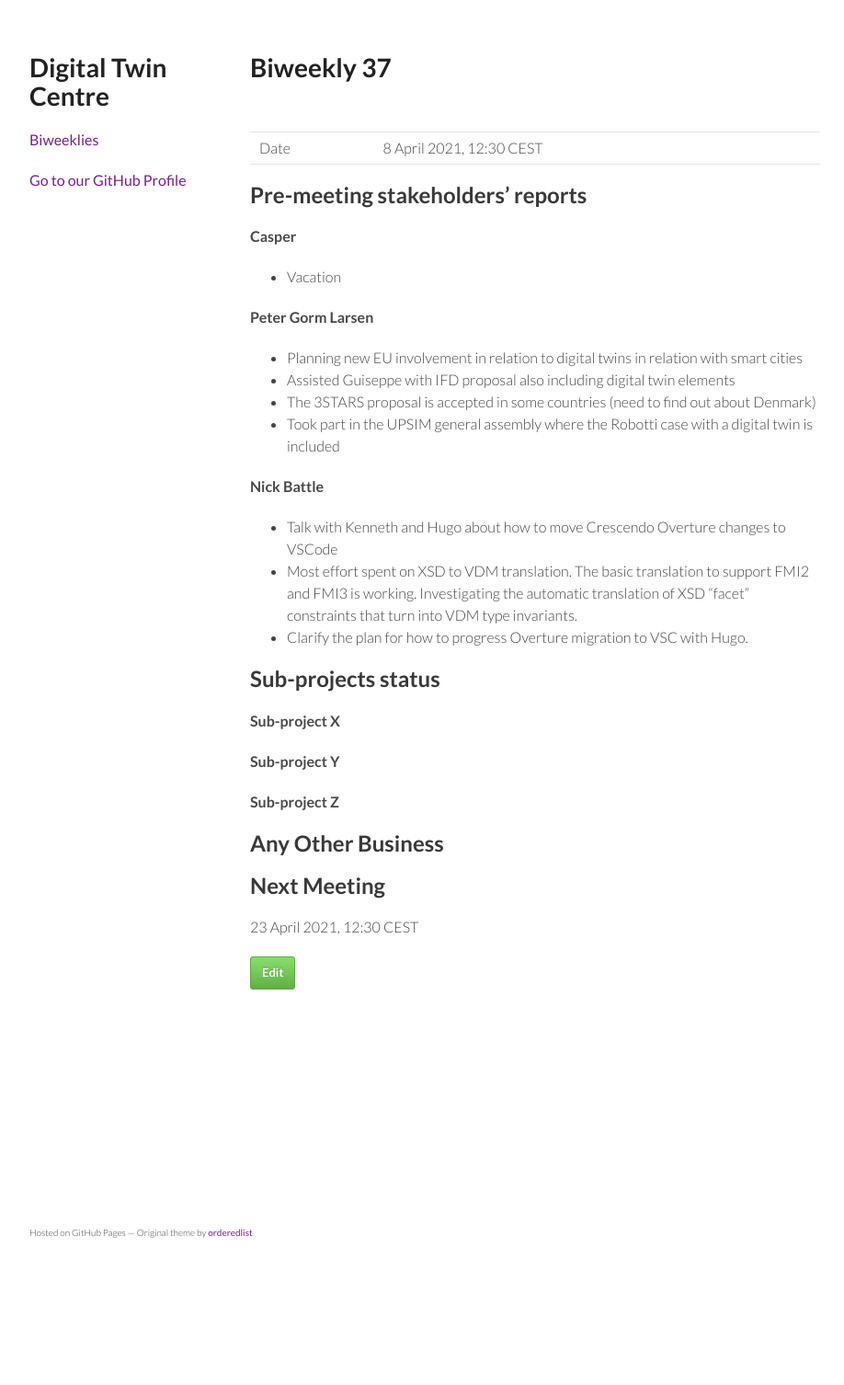
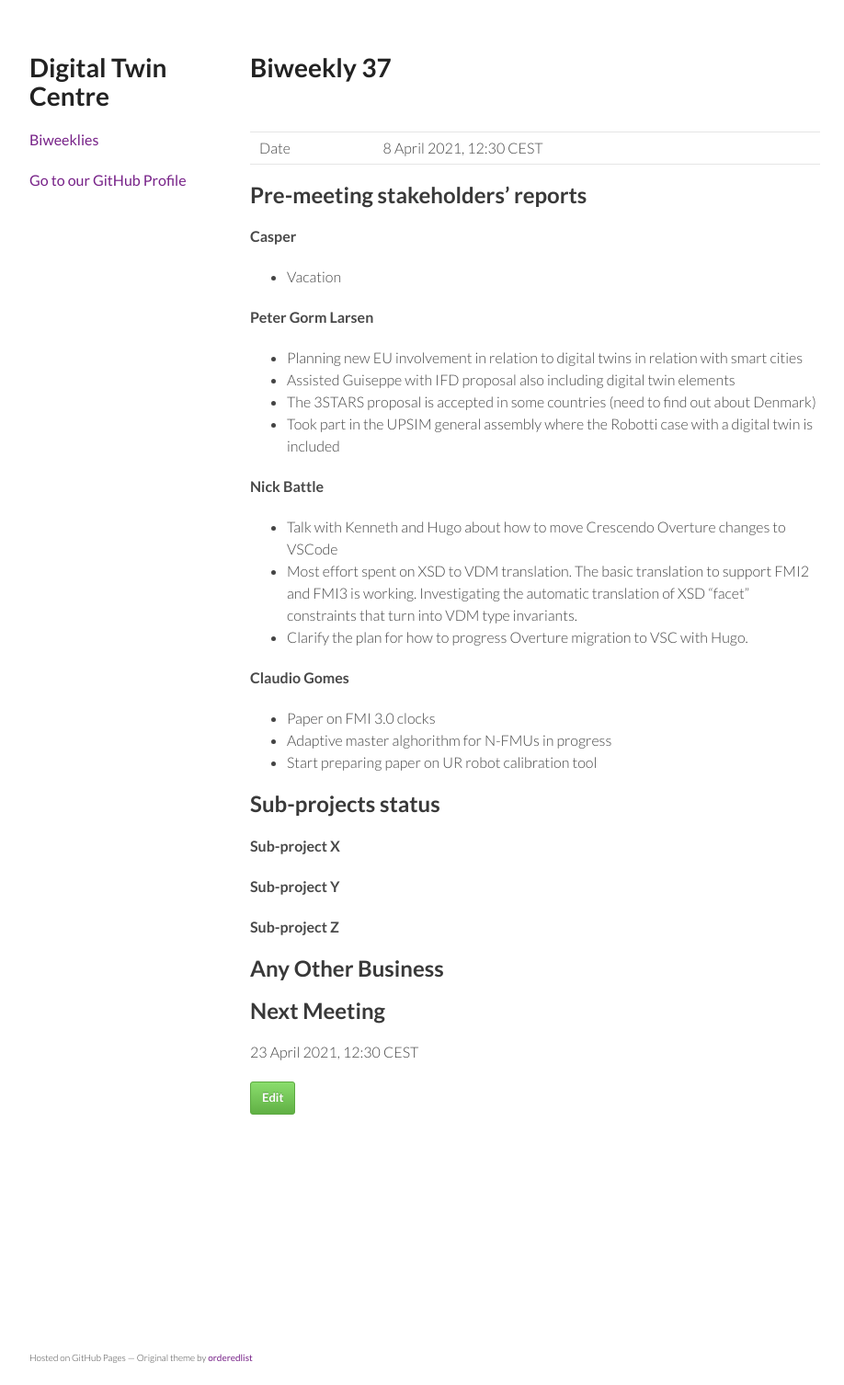
Before and after one commit to digitaltwincentre/digitaltwincentre.github.io, a Jekyll site: the page built from _biweeklies/Biweekly-37.md, in a window 1280 px wide. Shown: the whole page at 92% size, without its empty margins (178-1096 px from the left). Built offline with Jekyll 4.4.1, drawn with Linux system fonts in a browser that asks for light colours; nearby versions of some CDN libraries; before the commit the page ends 1370 px from its top, so only the background shows below that.

Commit message:
Update Biweekly-37.md

```diff
--- a/_biweeklies/Biweekly-37.md
+++ b/_biweeklies/Biweekly-37.md
@@ -34,6 +34,11 @@ date: 8 April 2021, 1230 CEST
 * Most effort spent on XSD to VDM translation. The basic translation to support FMI2 and FMI3 is working. Investigating the automatic translation of XSD "facet" constraints that turn into VDM type invariants.
 * Clarify the plan for how to progress Overture migration to VSC with Hugo.
 
+#### Claudio Gomes
+* Paper on FMI 3.0 clocks
+* Adaptive master alghorithm for N-FMUs in progress
+* Start preparing paper on UR robot calibration tool
+
 ## Sub-projects status
 
 
```
